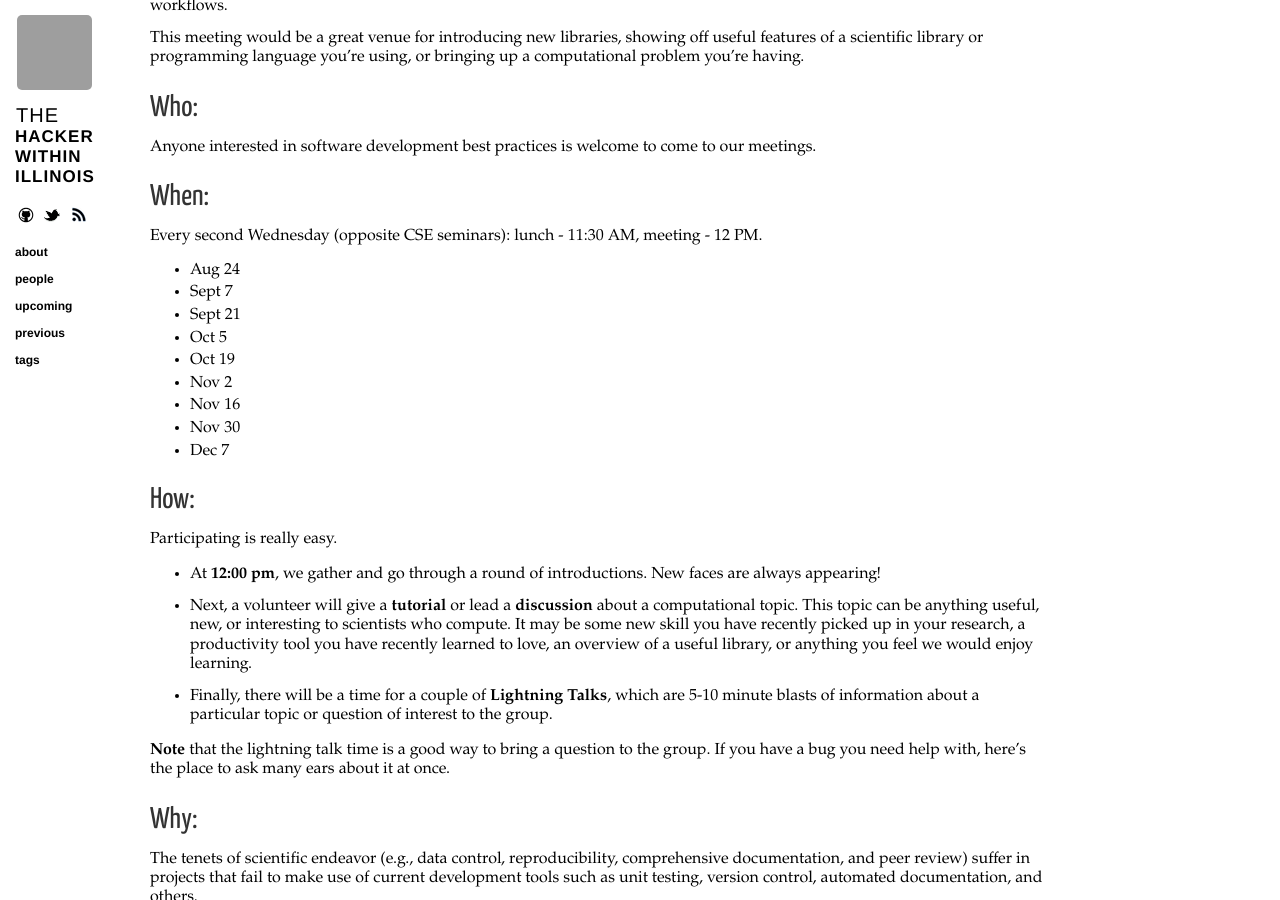
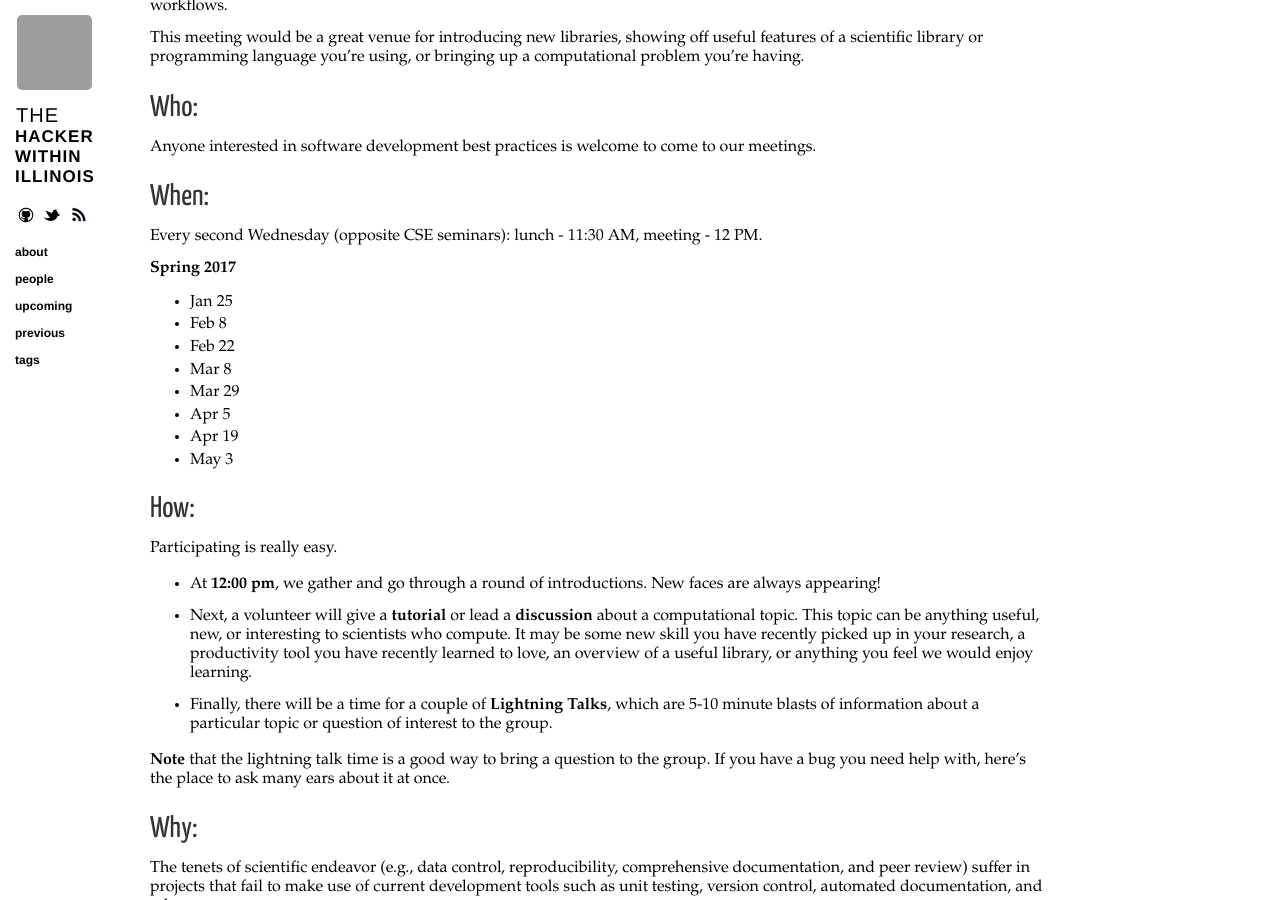
Before and after one commit to thehackerwithin/illinois, a Jekyll site: the page built from index.md, in a window 1280 px wide and 900 px high, scrolled down 359 px. Built offline with Jekyll 4.4.1, drawn with Linux system fonts in a browser that asks for light colours; nearby versions of some CDN libraries; comment, search, counter and statistics services are not loaded; grey boxes are pictures that could not be loaded.

Commit message:
added Spring 2017 dates

```diff
--- a/index.md
+++ b/index.md
@@ -41,15 +41,15 @@ When:
 
 Every second Wednesday (opposite CSE seminars): lunch - 11:30 AM, meeting - 12 PM.
 
-- Aug 24
-- Sept 7
-- Sept 21
-- Oct 5
-- Oct 19
-- Nov 2
-- Nov 16
-- Nov 30
-- Dec 7
+**Spring 2017**
+- Jan 25
+- Feb 8
+- Feb 22
+- Mar 8
+- Mar 29
+- Apr 5
+- Apr 19
+- May 3
 
 How:
 -----
```
